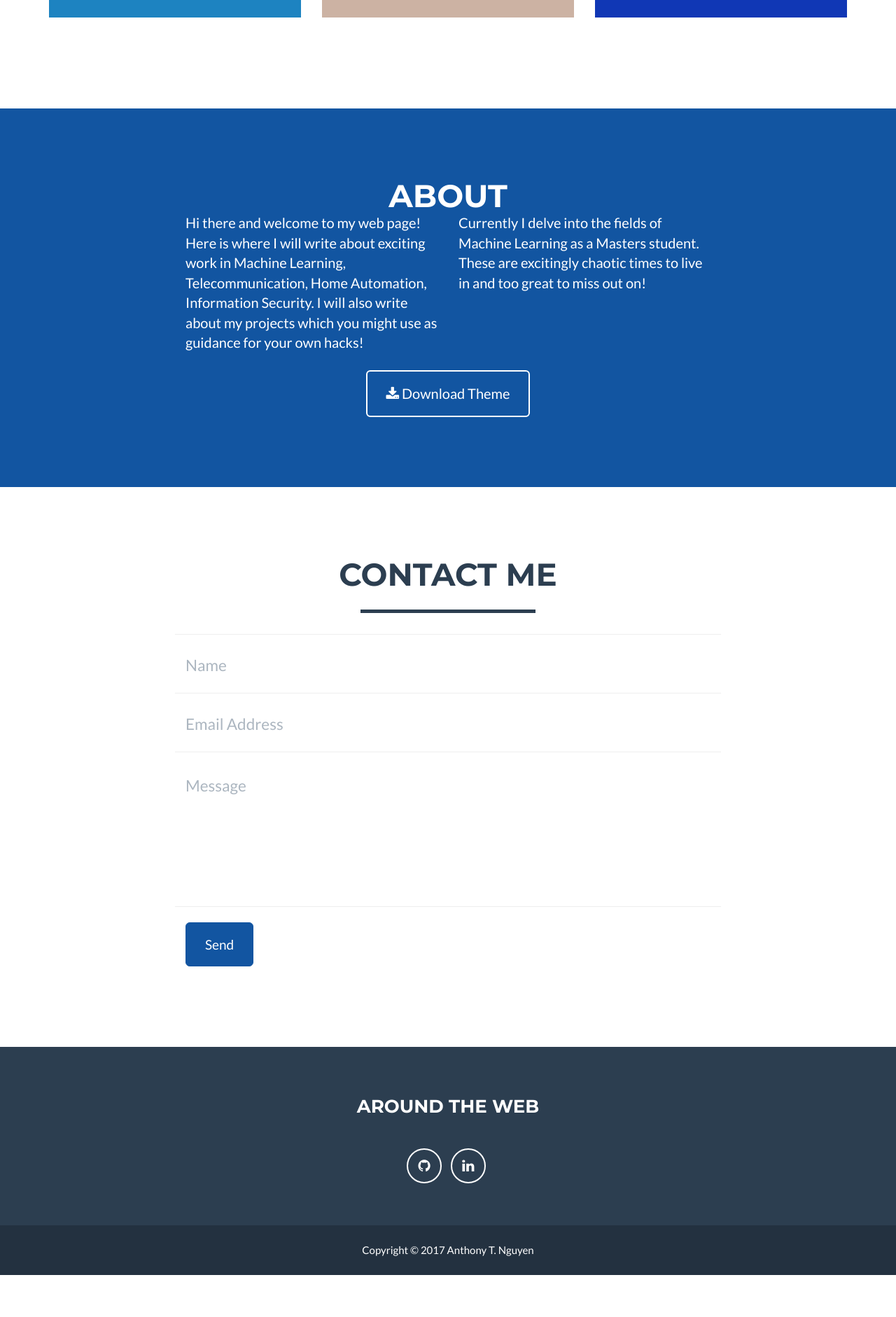
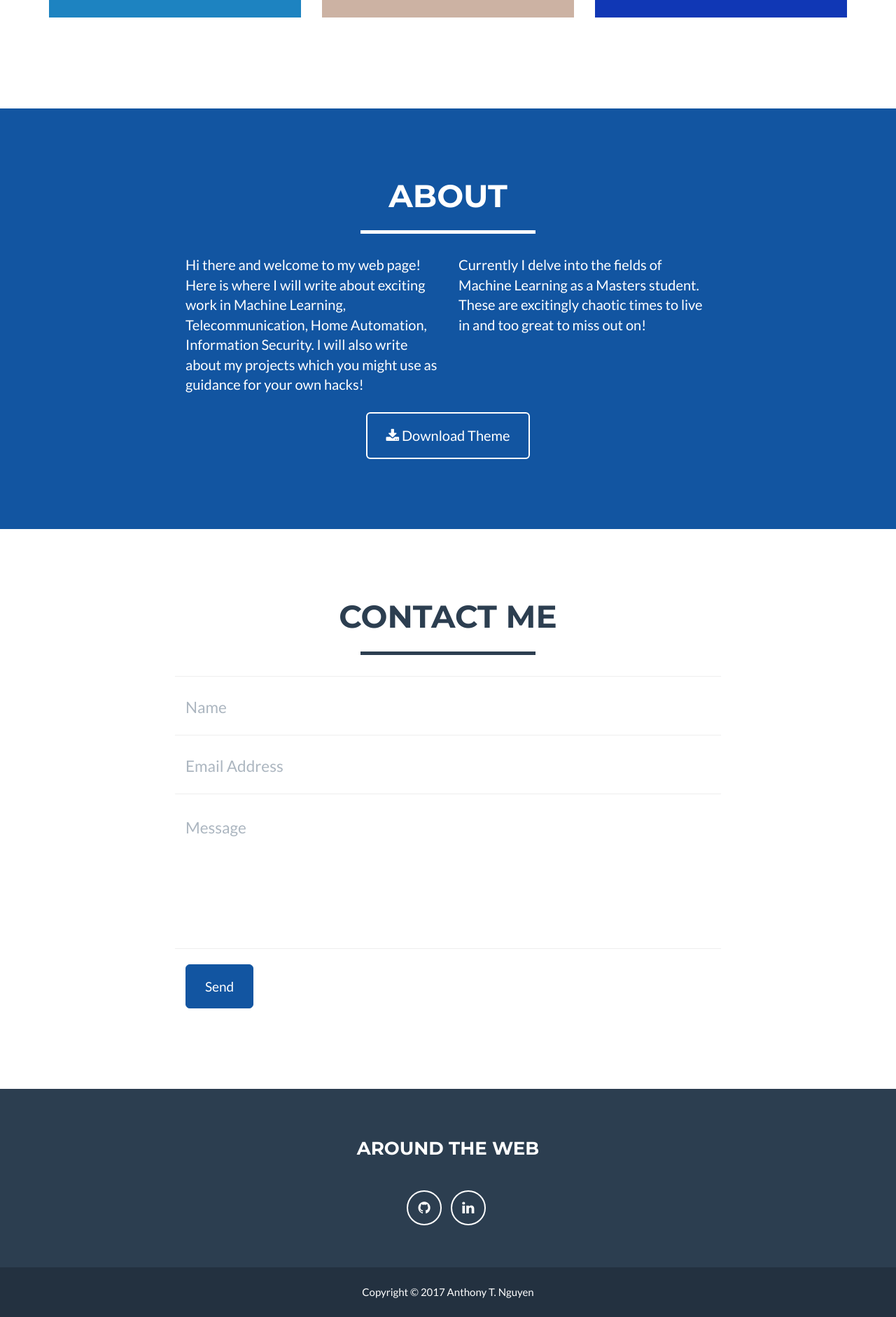
Before and after one commit to atwing/atwing.github.io, a Jekyll site: the page built from index.html, in a window 1280 px wide. Shown: the part 875-2757 px from the top of the page at 70% size. Built offline with Jekyll 4.4.1, drawn with Linux system fonts in a browser that asks for light colours; before the commit the page ends 2697 px from its top, so only the background shows below that.

Commit message:
Update about.html

```diff
--- a/_includes/about.html
+++ b/_includes/about.html
@@ -4,7 +4,7 @@
             <div class="row">
                 <div class="col-lg-12 text-center">
                     <h2>About</h2>
-                    <!-- <hr class="star-light"> -->
+                    <hr class="star-light">
                 </div>
             </div>
             <div class="row">
```
